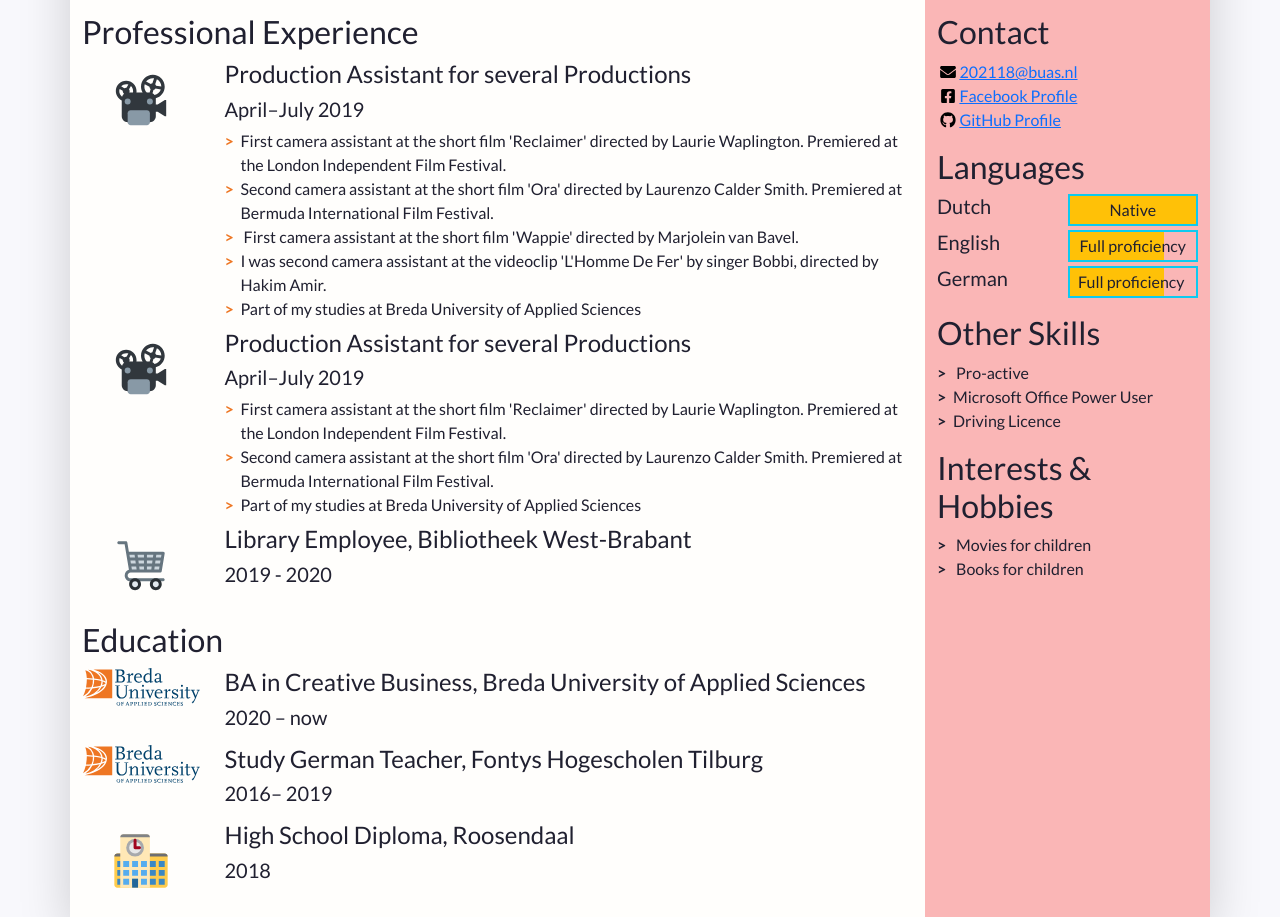
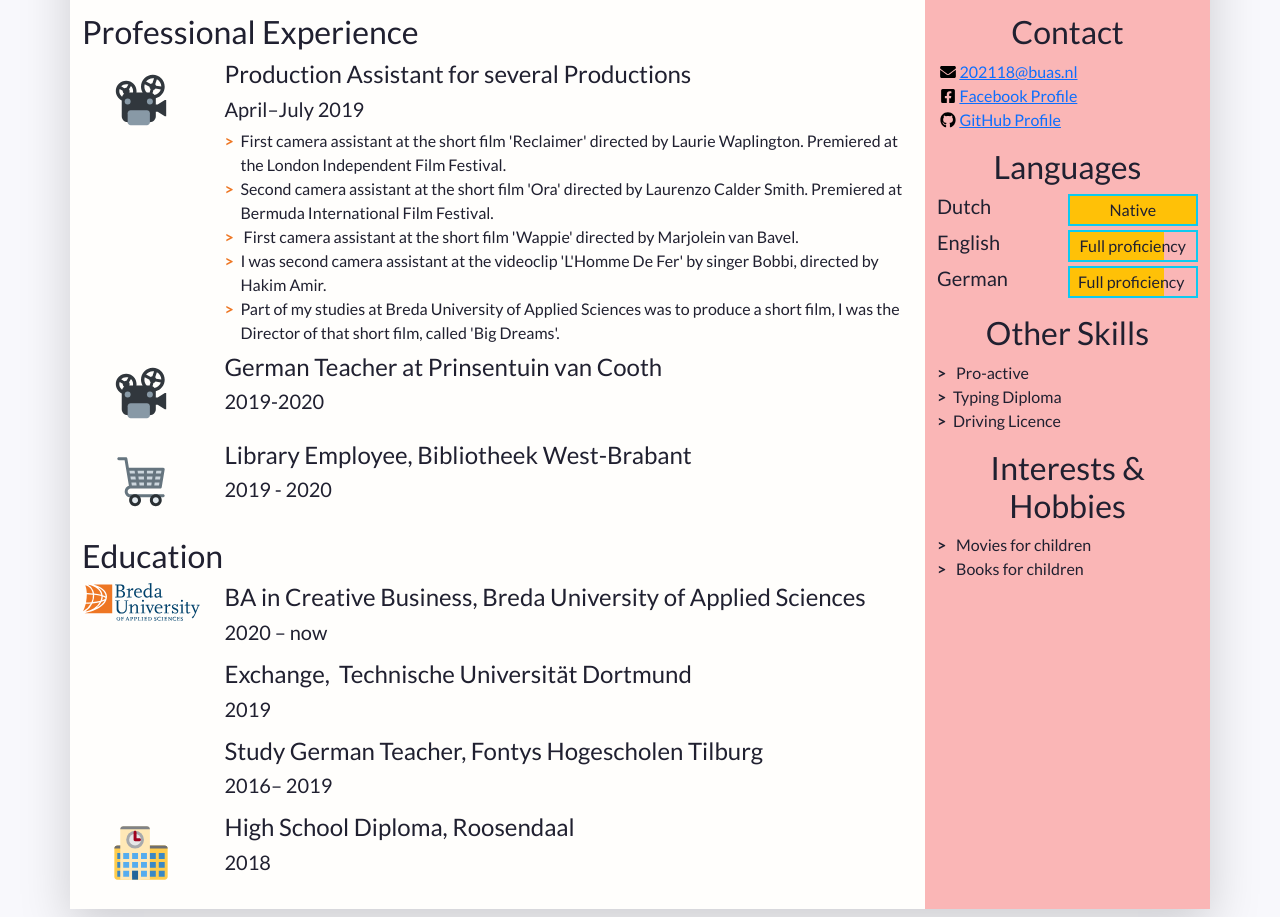
Before and after one commit to MichelleSchepers/RNMichelle, a plain HTML site: page index.html in a window 1280 px wide. Shown: the part 280-1197 px from the top of the page. Drawn offline with nearby package versions, Linux system fonts and the light colour scheme; a web font is replaced by a local one.

Commit message:
Changes text

```diff
--- a/css/styles.css
+++ b/css/styles.css
@@ -2,6 +2,7 @@
 
 /* Import declaration to use Google Fonts - check https://fonts.google.com/ for details */
 @import url('https://fonts.googleapis.com/css2?family=Lato:ital,wght@0,400;0,700;1,400;1,700&display=swap');
+@import url('https://fonts.googleapis.com/css2?family=Sansita+Swashed:wght@600&display=swap');
 
 /* Styles for the body */
 
@@ -16,6 +17,7 @@ body {
 .resume-header {
     background-color: #C16F6F;
 	color: white;
+	font-family:'Sansita Swashed', cursive;
 }
 
 .resume-main {
--- a/index.html
+++ b/index.html
@@ -97,7 +97,7 @@
                     <li>Second camera assistant at the short film 'Ora' directed by Laurenzo Calder Smith. Premiered at Bermuda International Film Festival.&nbsp; &nbsp; &nbsp; &nbsp; &nbsp; &nbsp;&nbsp;&nbsp;</li>
 					<li>&nbsp;First camera assistant at the short film 'Wappie' directed by Marjolein van Bavel.&nbsp; &nbsp; &nbsp; &nbsp; &nbsp; &nbsp; &nbsp; &nbsp; &nbsp; &nbsp; &nbsp;</li>
 					<li>I was second camera assistant at the videoclip 'L'Homme De Fer' by singer Bobbi, directed by Hakim Amir.&nbsp; &nbsp; &nbsp; &nbsp; &nbsp; &nbsp; &nbsp; &nbsp; &nbsp; &nbsp; &nbsp; &nbsp; &nbsp; &nbsp; &nbsp; &nbsp;&nbsp;</li>
-                    <li>Part of my studies at Breda University of Applied Sciences</li>
+                    <li>Part of my studies at Breda University of Applied Sciences was to produce a short film, I was the Director of that short film, called 'Big Dreams'.&nbsp; &nbsp;</li>
                   </ul>
                 </div>
               </li>
@@ -107,13 +107,12 @@
                   <img class="biography-logo mw-100 d-block mx-auto" src="images/employers/projector.svg" alt="Company logo" width="80">
                 </div>
                 <div class="biography-contents col-9 col-sm-10 col-md-9 col-lg-10">
-                  <h4>Production Assistant for several Productions</h4>
-                  <h5>April&ndash;July 2019</h5>
+                  <h4>German Teacher at Prinsentuin van Cooth&nbsp;</h4>
+                  <h5>2019-2020&nbsp;</h5>
                   <!-- Use the list below to talk about your achievements -->
                   <ul class="biography-details list-unstyled">
-                    <li>First camera assistant at the short film 'Reclaimer' directed by Laurie Waplington. Premiered at the London Independent Film Festival.&nbsp; &nbsp; &nbsp;&nbsp;&nbsp;</li>
-                    <li>Second camera assistant at the short film 'Ora' directed by Laurenzo Calder Smith. Premiered at Bermuda International Film Festival.&nbsp; &nbsp; &nbsp; &nbsp; &nbsp; &nbsp;&nbsp;&nbsp;</li>
-                    <li>Part of my studies at Breda University of Applied Sciences</li>
+
+
                   </ul>
                 </div>
               </li>
@@ -149,14 +148,20 @@
                 <div class="biography-contents col-9 col-sm-10 col-md-9 col-lg-10">
                   <h4>BA in Creative Business, Breda University of Applied Sciences</h4>
                   <h5>2020 –&nbsp;now</h5>
+
                   <!-- Use the list below to talk about minors, exchanges, extra-curricular activities. -->                </div>
               </li>
 				<li class="biography-item row mb-2">
-                <div class="logo-container col-3 col-sm-2 col-md-3 col-lg-2">
-                  <img class="biography-logo mw-100 d-block mx-auto" src="images/schools/logo-buas.svg" alt="School logo" width="120">
-                </div>
+                <div class="logo-container col-3 col-sm-2 col-md-3 col-lg-2"> </div>
                 <div class="biography-contents col-9 col-sm-10 col-md-9 col-lg-10">
-                  <h4>Study German Teacher, Fontys Hogescholen Tilburg&nbsp;</h4>
+                  <h4>Exchange,&nbsp; Technische Universität Dortmund</h4>
+                  <h5>2019&nbsp;</h5>
+                  <!-- Use the list below to talk about minors, exchanges, extra-curricular activities. -->                </div>
+              </li>
+			  <li class="biography-item row mb-2">
+                <div class="logo-container col-3 col-sm-2 col-md-3 col-lg-2"> </div>
+                <div class="biography-contents col-9 col-sm-10 col-md-9 col-lg-10">
+                  <h4>Study German Teacher, Fontys Hogescholen Tilburg  &nbsp;&nbsp;</h4>
                   <h5>2016– 2019</h5>
                   <!-- Use the list below to talk about minors, exchanges, extra-curricular activities. -->                </div>
               </li>
@@ -186,7 +191,7 @@
 
           <!-- The first block will be contact details -->
           <section class="my-3 aside-section">
-            <h2>Contact</h2>
+            <h2 class=text-center>Contact</h2>
             <!--
               A list of all your contact details.
               There are more icons in the images/icons folder, have a look if you want to add your LinkedIn or TikTok profile.
@@ -221,7 +226,7 @@
           <!-- End of contact details, moving on to languages -->
 
           <section class="my-3 aside-section">
-            <h2>Languages</h2>
+            <h2 class=text-center>Languages</h2>
             <!-- Each item in the list is a language. Modify, add or remove depending on what you speak -->
             <ul class="language-list list-unstyled">
               <li class="language-item d-flex mb-1">
@@ -256,10 +261,10 @@
           <!-- End of contact details, moving on to other skills -->
 
           <section class="my-3 aside-section">
-            <h2>Other Skills</h2>
+            <h2 class=text-center>Other Skills</h2>
             <ul class="skill-list list-unstyled">
               <li class="skill-item">&nbsp;Pro-active&nbsp;</li>
-              <li class="skill-item">Microsoft Office Power User</li>
+              <li class="skill-item">Typing Diploma&nbsp;</li>
               <li class="skill-item">Driving Licence</li>
             </ul>
           </section>
@@ -267,7 +272,7 @@
           <!-- End of other skills, moving on to interest and hobbies -->
 
           <section class="my-3 aside-section">
-            <h2>Interests &amp; Hobbies</h2>
+            <h2 class=text-center>Interests &amp; Hobbies</h2>
             <ul class="skill-list list-unstyled">
               <li class="skill-item">&nbsp;Movies for children&nbsp;&nbsp;&nbsp;</li>
               <li class="skill-item">&nbsp;Books for children&nbsp;</li>
```
